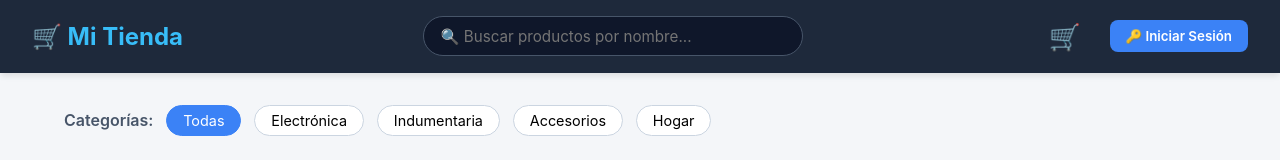
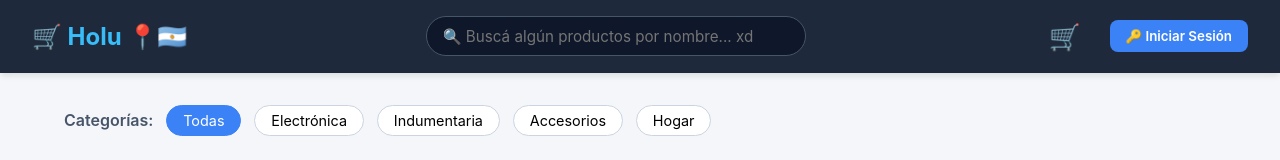
Before and after one commit to neribalbuena/holu-mp-tienda, a React app in the folder frontend/: page / in a window 1280 px wide. Shown: the top 160 px of the page. Built offline with nearby package versions, Linux system fonts and the light colour scheme; the HTML template or start-up script is replaced by a standard one.

Commit message:
Update Navbar.jsx

```diff
--- a/frontend/src/components/Navbar.jsx
+++ b/frontend/src/components/Navbar.jsx
@@ -9,16 +9,16 @@ export const Navbar = ({
 }) => {
   return (
     <header className="navbar">
-      {/* 1. Logo o Nombre de la Tienda */}
+      {/* 1. logo */}
       <div className="navbar-logo">
-        <h2>🛒 Mi Tienda</h2>
+        <h2>🛒 Holu 📍🇦🇷</h2>
       </div>
 
       {/* 2. Barra de Búsqueda */}
       <div className="navbar-search">
         <input
           type="text"
-          placeholder="🔍 Buscar productos por nombre..."
+          placeholder="🔍 Buscá algún productos por nombre... xd"
           value={searchTerm}
           onChange={(e) => setSearchTerm(e.target.value)}
         />
```
